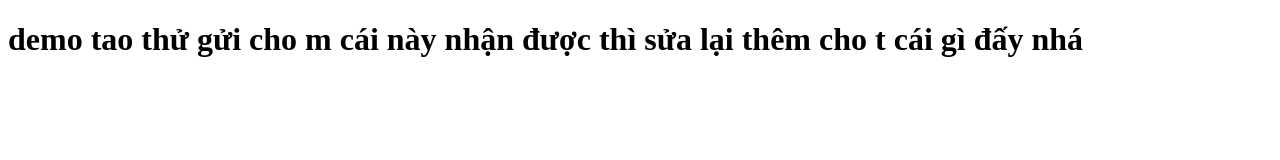
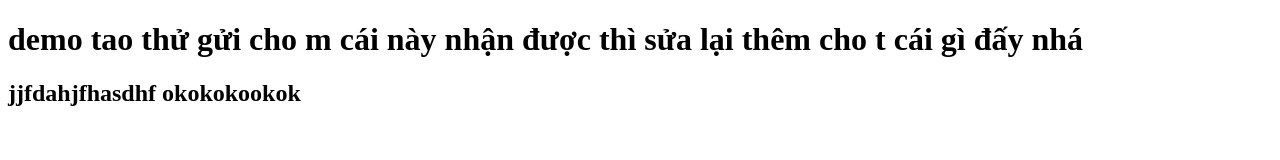
Before and after one commit to MinhQuan1235/test-github, a plain HTML site: page index.html in a window 1280 px wide. Drawn offline with Linux system fonts and the light colour scheme.

```diff
--- a/index.html
+++ b/index.html
@@ -7,5 +7,7 @@
 </head>
 <body>
     <h1> demo tao thử gửi cho m cái này nhận được thì sửa lại thêm cho t cái gì đấy nhá</h1>
+
+    <h2>jjfdahjfhasdhf okokokookok</h2>
 </body>
 </html>
```
